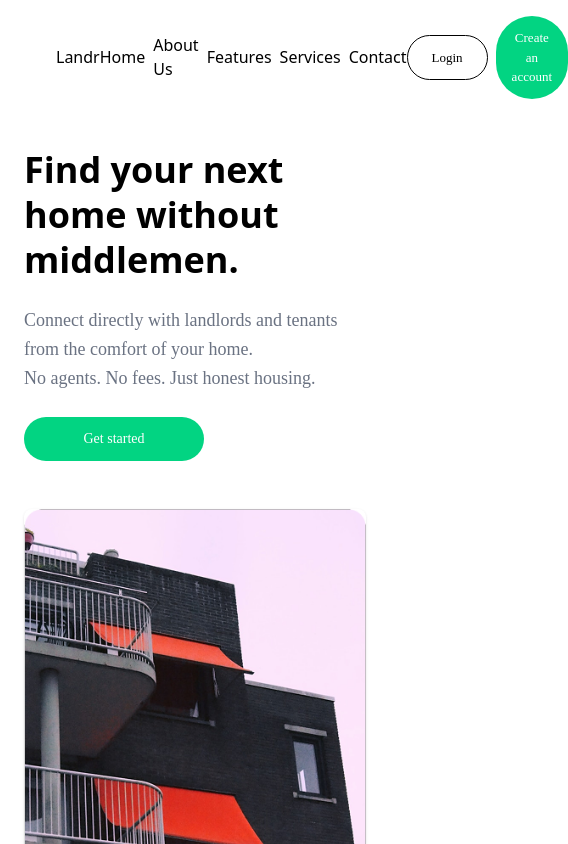
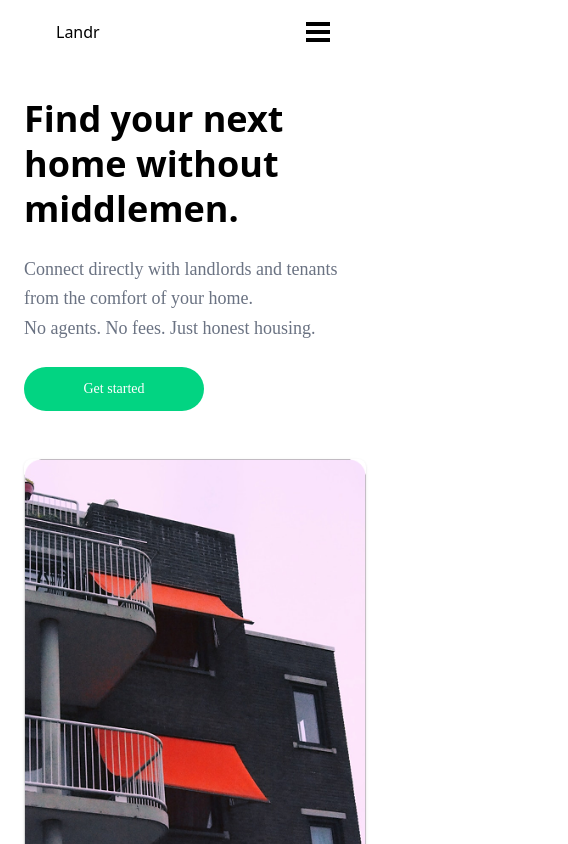
Before and after one commit to amasoft/Landr, a React (Vite) app in the folder landr/: page / in a window 390 px wide. Shown: the top 844 px of the page, 568 px wide, since content can reach past the window. Built offline with nearby package versions, Linux system fonts and the light colour scheme.

Commit message:
Add react-scroll for smooth scrolling and update sections with scroll elements

```diff
--- a/landr/package.json
+++ b/landr/package.json
@@ -13,6 +13,7 @@
     "@tailwindcss/vite": "^4.1.11",
     "react": "^19.1.0",
     "react-dom": "^19.1.0",
+    "react-scroll": "^1.9.3",
     "tailwindcss": "^4.1.11"
   },
   "devDependencies": {
--- a/landr/src/webpage/Section3.jsx
+++ b/landr/src/webpage/Section3.jsx
@@ -1,10 +1,14 @@
 import Frame5 from '../assets/Frame5.png'
 import Frame6 from '../assets/Frame6.png'
 import Frame7 from '../assets/Frame7.png'
+import { Link, Element, scroller } from 'react-scroll';
 
 export default function Section3(){
     return (
         <>
+        <Element name="section3">
+
+
          <section className="flex flex-col lg:flex-row items-center justify-between px-6 md:px-10 py-12 md:py-16 gap-8 lg:gap-16">
             <div className="flex-1 max-w-xl">
                 <h1 className='text-3xl md:text-4xl font-bold leading-tight mb-4'>Are you a <span className="text-[#8B8F92]">Landlord?</span></h1>
@@ -62,6 +66,7 @@ export default function Section3(){
             </div>
 
         </section>
+        </Element>
         </>
     )
 }
--- a/landr/src/webpage/Section4.jsx
+++ b/landr/src/webpage/Section4.jsx
@@ -1,7 +1,11 @@
 import Frame8 from '../assets/Frame8.png'
+import { Link, Element, scroller } from 'react-scroll';
 
 export default function Section4 (){
     return(
+        <Element name="section4">
+
+
         <section className='px-6 md:px-10 py-12 md:py-16'>
             <div className='bg-[#F2F4F3] rounded-3xl p-8 md:p-12 flex flex-col lg:flex-row items-center gap-8 lg:gap-12'>
                 <div className='flex-1 max-w-2xl'>
@@ -24,5 +28,6 @@ export default function Section4 (){
                 </div>
             </div>
         </section>
+           </Element>
     )
 }
--- a/landr/src/webpage/navbar.jsx
+++ b/landr/src/webpage/navbar.jsx
@@ -1,21 +1,58 @@
-export default function navbar (){
-    return(
+import { useState } from 'react';
+import { Link } from 'react-scroll';
+
+export default function Navbar() {
+    const [menuOpen, setMenuOpen] = useState(false);
+
+    const navLinks = (
         <>
-        <div className="flex justify-between items-center p-4 ml-10 mr-10 ">
-            <h1 className="text-black">Landr</h1>
-            <nav className="flex items-center gap-2">
-                <a>Home</a>
-                <a>About Us</a>
-                <a>Features</a>
-                <a>Services</a>
-                <a>Contact</a>
-            </nav>
-            <div className="flex items-center gap-2">
-                <button className="rounded-[100px] border-black border-1 py-3 px-6 text-[13px] font-Poppins">Login</button>
-                <button className="rounded-[100px] bg-[#02D482] text-white px-4 py-3 text-[13px] font-Poppins">Create an account</button>
+            <Link to="section1" smooth={true} duration={800} className="cursor-pointer" onClick={() => setMenuOpen(false)}>Home</Link>
+            <Link to="section2" smooth={true} duration={800} className="cursor-pointer" onClick={() => setMenuOpen(false)}>About Us</Link>
+            <Link to="section3" smooth={true} duration={800} className="cursor-pointer" onClick={() => setMenuOpen(false)}>Features</Link>
+            <Link to="section4" smooth={true} duration={800} className="cursor-pointer" onClick={() => setMenuOpen(false)}>Services</Link>
+            <Link to="section5" smooth={true} duration={800} className="cursor-pointer" onClick={() => setMenuOpen(false)}>Contact</Link>
+        </>
+    );
+
+    return (
+        <>
+            <div className="flex justify-between items-center p-4 ml-10 mr-10">
+                <h1 className="text-black">Landr</h1>
+                {/* Desktop Nav */}
+                <nav className="hidden md:flex items-center gap-2">
+                    {navLinks}
+                </nav>
+                {/* Hamburger Icon */}
+                <button
+                    className="md:hidden flex flex-col justify-center items-center w-8 h-8"
+                    onClick={() => setMenuOpen(!menuOpen)}
+                    aria-label="Toggle menu"
+                >
+                    <span className={`block h-1 w-6 bg-black mb-1 transition-all ${menuOpen ? 'rotate-45 translate-y-2' : ''}`}></span>
+                    <span className={`block h-1 w-6 bg-black mb-1 transition-all ${menuOpen ? 'opacity-0' : ''}`}></span>
+                    <span className={`block h-1 w-6 bg-black transition-all ${menuOpen ? '-rotate-45 -translate-y-2' : ''}`}></span>
+                </button>
+                {/* Desktop Buttons */}
+                <div className="hidden md:flex items-center gap-2">
+                    <button className="rounded-[100px] border-black border-1 py-3 px-6 text-[13px] font-Poppins">Login</button>
+                    <button className="rounded-[100px] bg-[#02D482] text-white px-4 py-3 text-[13px] font-Poppins">Create an account</button>
+                </div>
             </div>
-        </div>
-
+            {/* Mobile Menu */}
+            {menuOpen && (
+                <div className="md:hidden fixed top-0 left-0 w-full h-full bg-white z-50 flex flex-col items-center pt-24 gap-6">
+                    {navLinks}
+                    <button className="rounded-[100px] border-black border-1 py-3 px-6 text-[13px] font-Poppins">Login</button>
+                    <button className="rounded-[100px] bg-[#02D482] text-white px-4 py-3 text-[13px] font-Poppins">Create an account</button>
+                    <button
+                        className="absolute top-4 right-6 text-2xl"
+                        onClick={() => setMenuOpen(false)}
+                        aria-label="Close menu"
+                    >
+                        &times;
+                    </button>
+                </div>
+            )}
         </>
-    )
+    );
 }
--- a/landr/src/webpage/section1.jsx
+++ b/landr/src/webpage/section1.jsx
@@ -1,10 +1,12 @@
 import Frame1 from '../assets/Frame1.png'
 import Frame2 from '../assets/Frame2.png'
 import Frame3 from '../assets/Frame 3.png'
+import { Link, Element, scroller } from 'react-scroll';
 
 export default function Section1 (){
     return(
-        <section className='flex flex-col gap-12 px-6 md:px-10 py-8 md:py-12'>
+        <Element name="section1">
+              <section className='flex flex-col gap-12 px-6 md:px-10 py-8 md:py-12'>
             <div className='flex flex-col gap-6 max-w-4xl'>
                 <h1 className="text-4xl md:text-5xl lg:text-6xl font-bold leading-tight">Find your next home without middlemen.</h1>
                 <p className="text-lg md:text-xl font-Poppins text-gray-500 leading-relaxed max-w-3xl">
@@ -28,5 +30,7 @@ export default function Section1 (){
                 </div>
             </div>
         </section>
+        </Element>
+
     )
 }
--- a/landr/src/webpage/section2.jsx
+++ b/landr/src/webpage/section2.jsx
@@ -1,4 +1,5 @@
 import Frame4 from '../assets/Frame4.png'
+import { Link, Element, scroller } from 'react-scroll';
 
 export default function Section2 (){
     const reasons = [
@@ -29,7 +30,8 @@ export default function Section2 (){
     ];
 
     return(
-        <section className="bg-[#F2F4F3] py-12 md:py-16">
+         <Element name="section2">
+              <section className="bg-[#F2F4F3] py-12 md:py-16">
             <div className="max-w-7xl mx-auto px-6 md:px-10">
                 <h1 className="text-3xl md:text-4xl font-bold mb-12 text-left">
                     Why <span className="text-[#8B8F92]">Landr?</span>
@@ -47,5 +49,7 @@ export default function Section2 (){
                 </div>
             </div>
         </section>
+         </Element>
+
     )
 }
```
Also changed, not shown: 1 other file (tests, documents, lock files or other folders).
